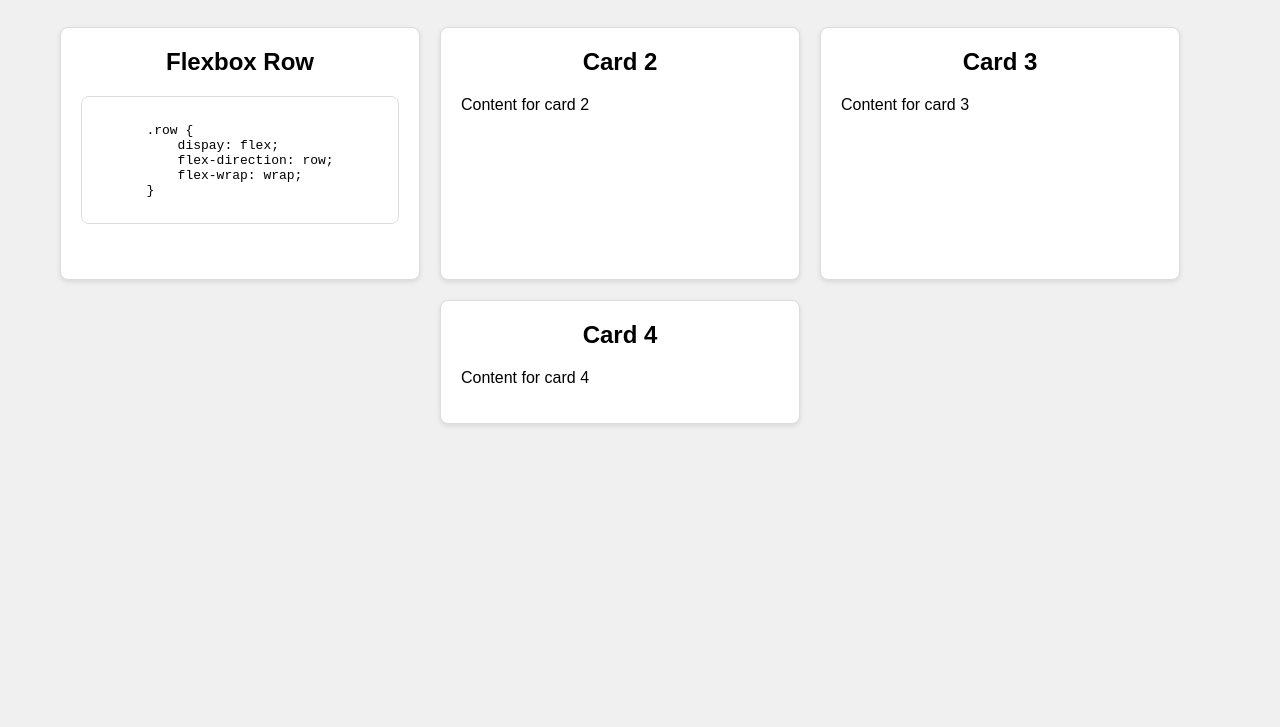
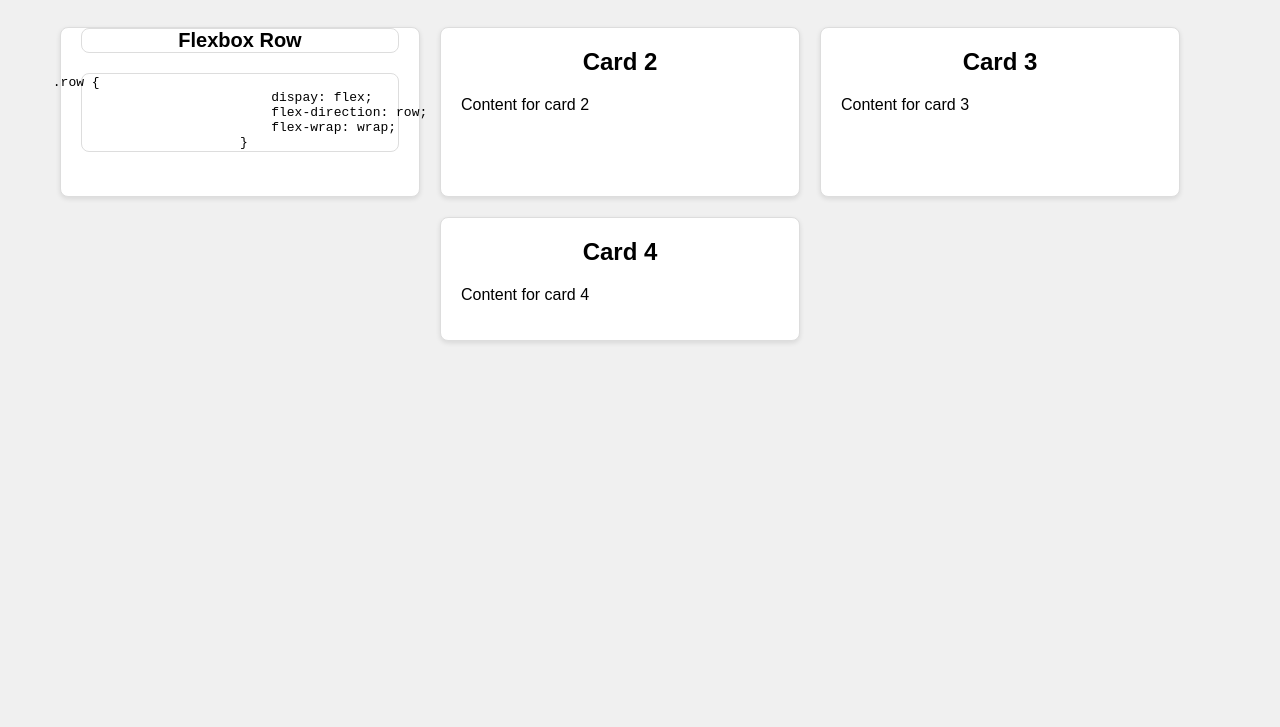
Before and after one commit to wchutchinson/mini-project-wk2, a plain HTML site: page index.html in a window 1280 px wide. Shown: the part 73-800 px from the top of the page. Drawn offline with Linux system fonts and the light colour scheme.

Commit message:
add code to mini project

```diff
--- a/assets/css/style.css
+++ b/assets/css/style.css
@@ -28,7 +28,7 @@ body {
     transition: transform 0.3s;
 }
 
-/*.card-header {
+.card-header {
     position: relative;
     top: -20px;
     left: 50%;
@@ -41,7 +41,7 @@ body {
     text-align: center;
     border: 1px solid #ddd;
     pointer-events: none;
-}*/
+}
 
 .card:hover {
     transform: translateY(-10px);
--- a/index.html
+++ b/index.html
@@ -13,18 +13,14 @@
         <main>
             <div class="container">
                 <div class="card">
-                <!--<div class="card-header">Flexbox Row</div>-->
-                    <h2>Flexbox Row</h2>
+                <div class="card-header">Flexbox Row</div>
+                    <!--<h2>Flexbox Row</h2>-->
                     <div class="snip">
-                    <pre><code>
-
-.row {
-    dispay: flex;
-    flex-direction: row;
-    flex-wrap: wrap;
-}
-
-                    </code></pre>
+                    <pre><code>.row {
+                            dispay: flex;
+                            flex-direction: row;
+                            flex-wrap: wrap;
+                        }</code></pre>
                 </div>
                 </div>
                 <div class="card">
```
